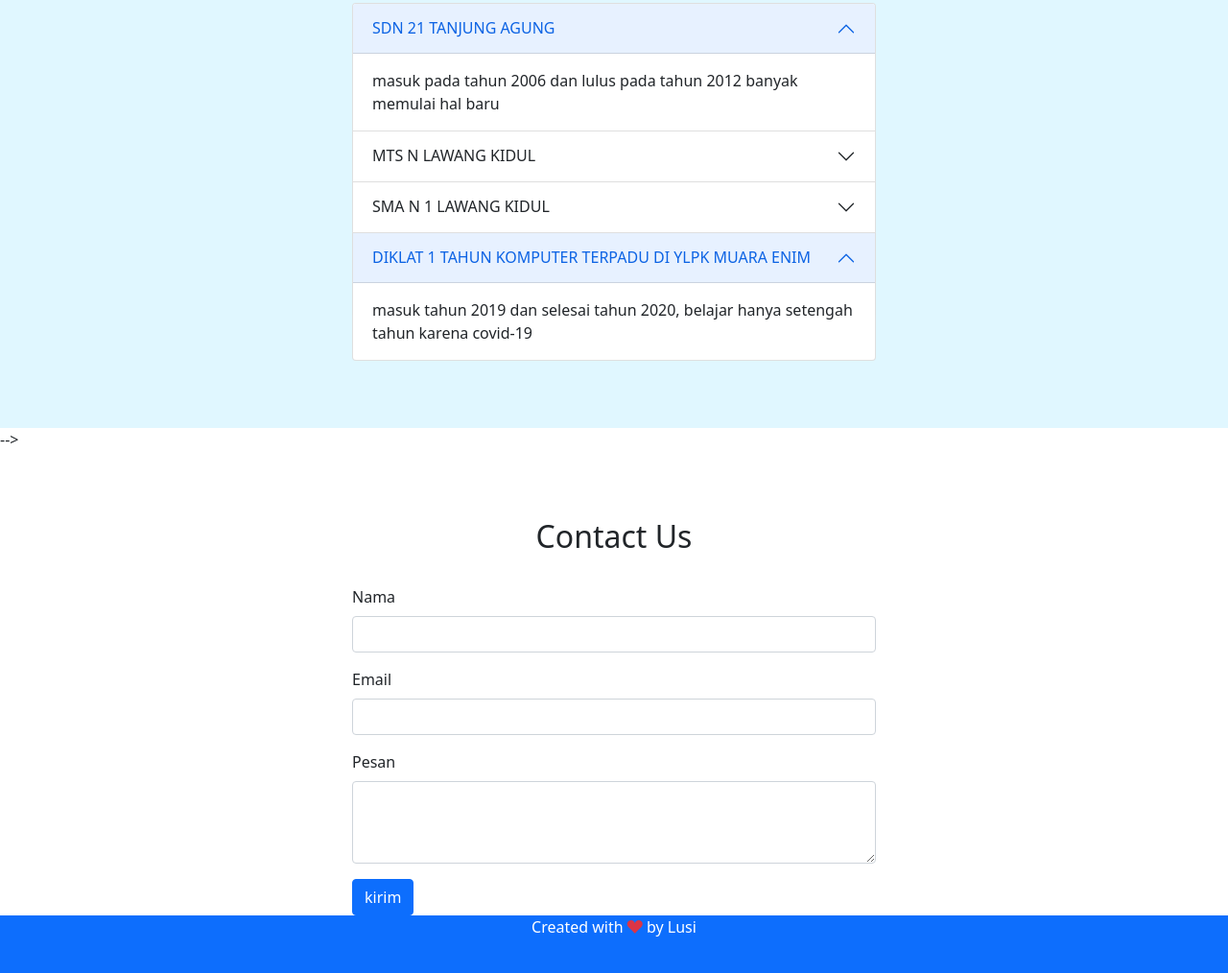
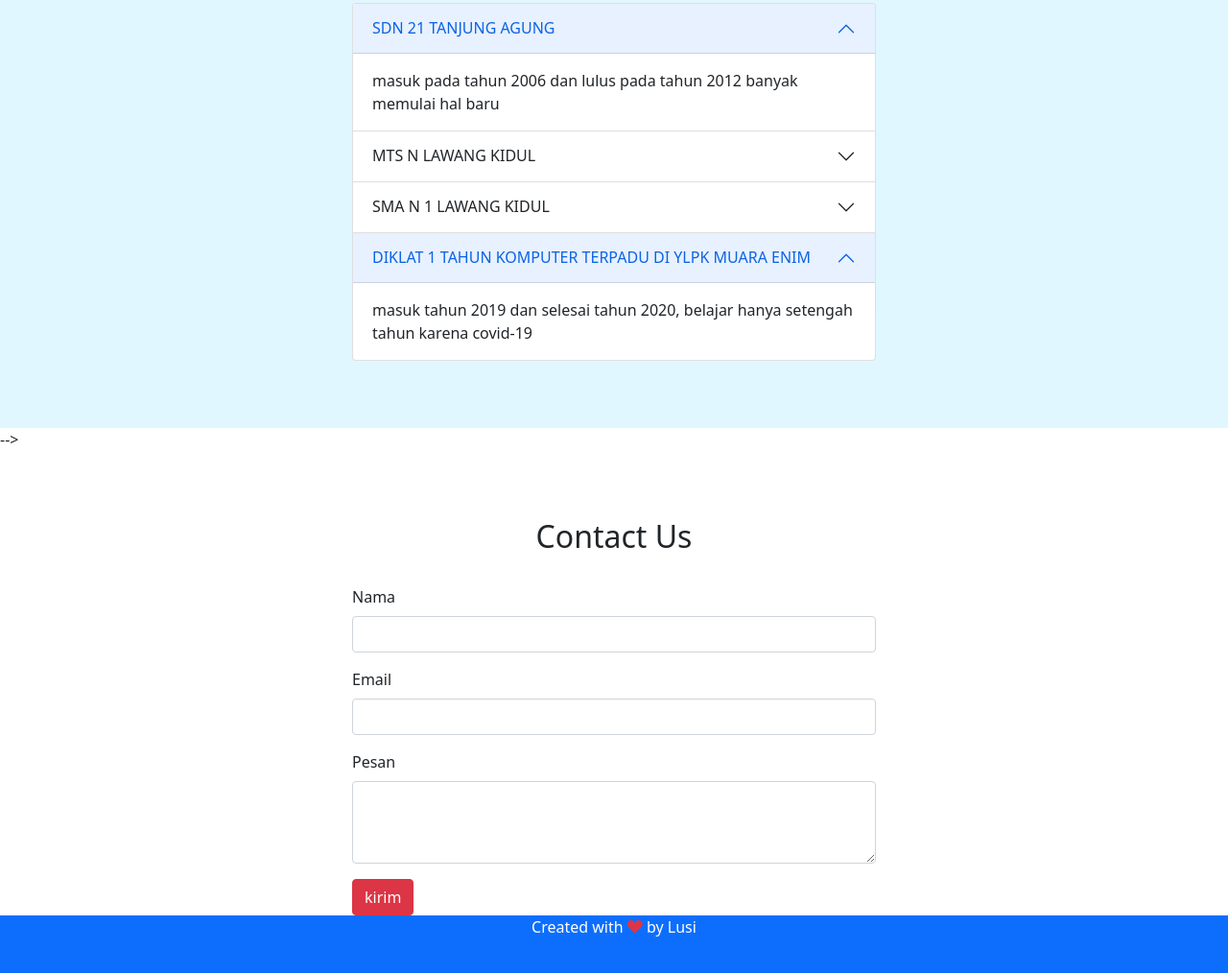
Before and after one commit to aselole12/aselole12.github.io, a plain HTML site: page index.html in a window 1280 px wide. Shown: the part 1197-2211 px from the top of the page at 96% size. Drawn offline with nearby package versions, Linux system fonts and the light colour scheme.

Commit message:
rubah warna jadi merah

```diff
--- a/index.html
+++ b/index.html
@@ -251,7 +251,7 @@
                 <label for="pesan" class="form-label">Pesan</label>
                 <textarea class="form-control" id="pesan" rows="3"></textarea>
               </div>
-              <button type="submit" class="btn btn-primary">kirim</button>
+              <button type="submit" class="btn btn-danger">kirim</button>
             </form>
          </div>
        </div>
```
